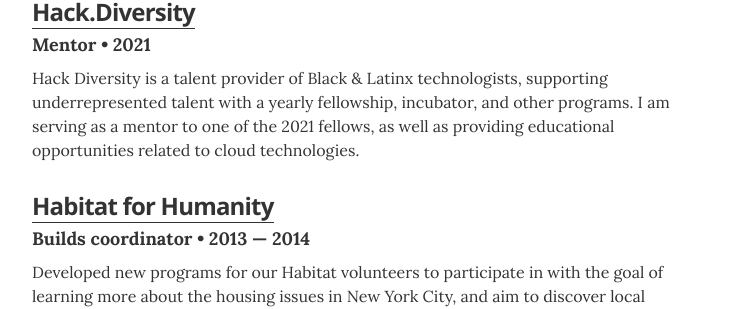
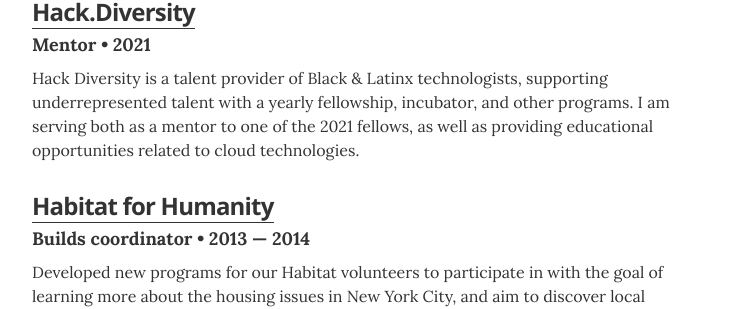
Before and after one commit to patrick-andrew-jain-taylor/resume, a Jekyll site: the page built from index.html, in a window 1280 px wide and 900 px high, scrolled down 4523 px. Shown: the part 399-708 px from the top of the window, without its empty margins (268-1011 px from the left). Built offline with Jekyll 4.4.1, drawn with Linux system fonts in a browser that asks for light colours.

Commit message:
fix: association typo.

```diff
--- a/_data/associations.yml
+++ b/_data/associations.yml
@@ -5,7 +5,7 @@
   role: Mentor
   year: 2021
   url: https://www.hackdiversity.com/
-  summary: Hack Diversity is a talent provider of Black & Latinx technologists, supporting underrepresented talent with a yearly fellowship, incubator, and other programs. I am serving as a mentor to one of the 2021 fellows, as well as providing educational opportunities related to cloud technologies.
+  summary: Hack Diversity is a talent provider of Black & Latinx technologists, supporting underrepresented talent with a yearly fellowship, incubator, and other programs. I am serving both as a mentor to one of the 2021 fellows, as well as providing educational opportunities related to cloud technologies.
 
 
 - organization: Habitat for Humanity
```
